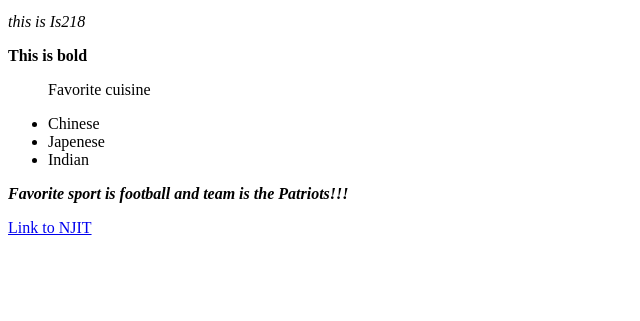
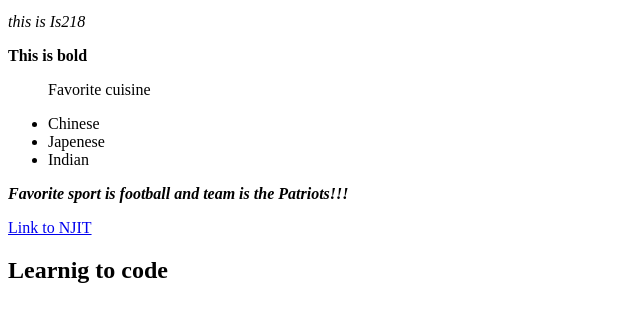
Before and after one commit to arvindh21/IS217spring, a plain HTML site: page index.html in a window 1280 px wide. Shown: the part 87-408 px from the top of the page, without its empty margins (0-640 px from the left). Drawn offline with Linux system fonts and the light colour scheme.

Commit message:
created  a header 2

```diff
--- a/index.html
+++ b/index.html
@@ -11,3 +11,4 @@
 </ul>
 <p><b><i>Favorite sport is football and team is the Patriots!!!</b></i></p>
 <a href="http://www.njit.edu">Link to NJIT</a>
+<h2>Learnig to code</h2>
```
